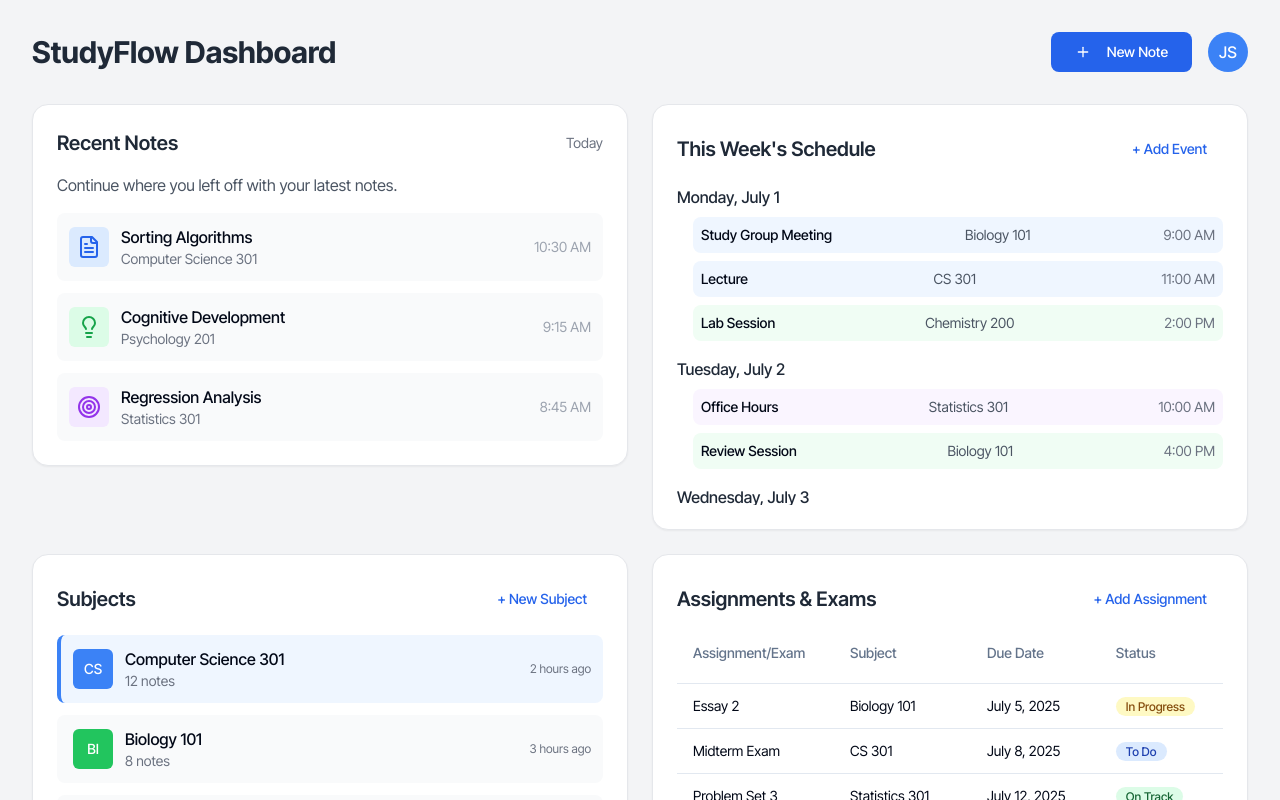
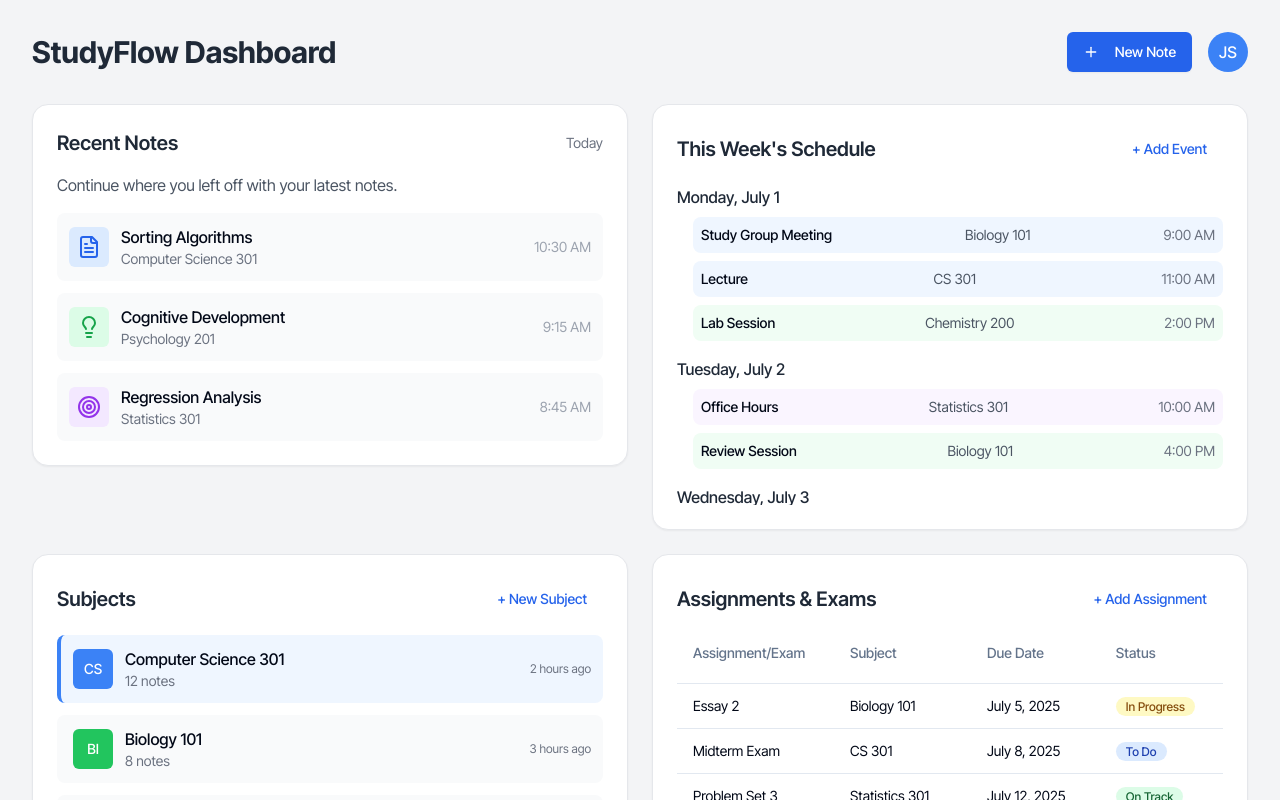
Before and after one commit to PhenyoKh/curious-dashboard-craft, a React (Vite) app: page / in a window 1280 px wide. Shown: the top 800 px of the page. Built offline with nearby package versions, Linux system fonts and the light colour scheme.

Commit message:
Refactor: Update new note button style
Update the "New Note" button to match the design in the provided screenshot.

```diff
--- a/src/pages/Index.tsx
+++ b/src/pages/Index.tsx
@@ -26,7 +26,7 @@ const Index = () => {
         <div className="flex items-center space-x-4">
           <Dialog open={newNoteOpen} onOpenChange={setNewNoteOpen}>
             <DialogTrigger asChild>
-              <Button className="bg-blue-600 hover:bg-blue-700 text-white px-6 py-2 rounded-lg font-medium">
+              <Button className="bg-blue-600 hover:bg-blue-700 text-white px-4 py-2 rounded-md font-medium border-0 shadow-sm">
                 <Plus className="w-4 h-4 mr-2" />
                 New Note
               </Button>
```
